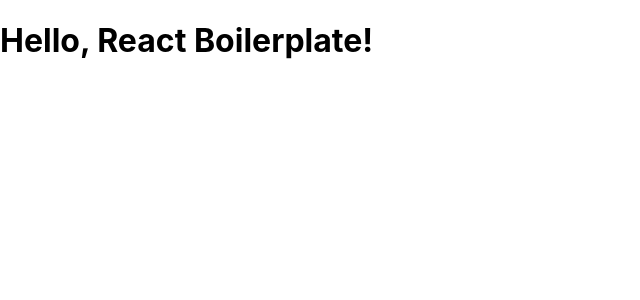
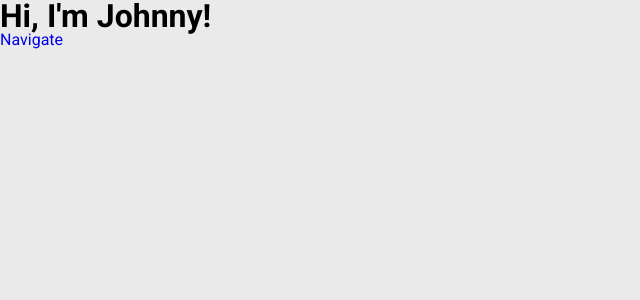
Before and after one commit to JohnnyLeek1/Johnnyleek.dev, a React (Create React App) app: page / in a window 1280 px wide. Shown: the top 300 px of the page, without its empty margins (0-640 px from the left). Built offline with nearby package versions, Linux system fonts and the light colour scheme.

Commit message:
404 Page

```diff
--- a/src/components/404.jsx
+++ b/src/components/404.jsx
@@ -1,5 +1,20 @@
-import React from 'react';
+import React, { useContext, useEffect } from 'react';
+import { NavLink } from 'react-router-dom';
+import { TransitionContext } from './TransitionScreen';
+import '../styles/pages/Page404.scss';
 
 export default function Page404() {
-  return <h1>Page not found.</h1>;
+  const { onLoad } = useContext(TransitionContext);
+
+  useEffect(() => onLoad(), []);
+
+  return (
+    <div className="flex-center full-height">
+      <div id="page-404">
+          <h1>404.</h1>
+          <h3>That page cannot be found.</h3>
+          <NavLink to='/'>Go back?</NavLink>
+      </div>
+    </div>
+  );
 }
--- a/src/components/TransitionScreen.jsx
+++ b/src/components/TransitionScreen.jsx
@@ -2,7 +2,9 @@ import React, { useState, useEffect } from 'react';
 import PropTypes from 'prop-types';
 
 import LoadingIcon from './LoadingIcon';
+import HomePage from '../pages/HomePage';
 import TestComponent from './TestComponent';
+import Page404 from './404';
 
 import { generateRandomColor, getForegroundColor } from '../utils';
 import { TRANSITION_ANIM_DURATION } from '../consts';
@@ -19,17 +21,26 @@ export default function TransitionScreen({ toLoad }) {
     const [barColor] = useState(generateRandomColor());
 
     useEffect(() => {
+        console.log('loading screen becoming active');
+        console.log('loading', toLoad);
         // Wait until component is mounted before setting to active (for CSS transition)
         setActive(true);
 
         // Wait until screen is covered before rendering next component
         setTimeout(() => { setStartLoad(true) }, TRANSITION_ANIM_DURATION * 1000);
+
+        return () => console.log('component gone');
     }, []);
 
     const getComponent = () => {
         switch(toLoad) {
+            case 'Home':
+                return <HomePage />
             case 'Test':
                 return <TestComponent shouldWait={true}/>
+            case '404':
+            default:
+                return <Page404/>
         }
     }
 
@@ -48,7 +59,9 @@ export default function TransitionScreen({ toLoad }) {
             <TransitionContext.Provider
                 value={ { onLoad: () => setActive(false) } }
             >
-                {startLoad ? getComponent() : undefined}
+                <div id="page-container">
+                    {startLoad ? getComponent() : undefined}
+                </div>
             </TransitionContext.Provider>
         </>
     );
--- a/src/pages/App.js
+++ b/src/pages/App.js
@@ -1,12 +1,11 @@
 import React from 'react';
-import '../styles/app.scss';
+import PropTypes from 'prop-types';
+
 import { BrowserRouter, HashRouter, Switch, Route } from 'react-router-dom';
 
-import Hello from '../components/Hello';
-import Page404 from '../components/404';
 import { BASENAME, IS_PROJECT_PAGE } from '../consts';
-import PropTypes from 'prop-types';
 import TransitionScreen from '../components/TransitionScreen';
+import '../styles/app.scss';
 
 const Router = ({ children }) => {
   return IS_PROJECT_PAGE ? (
@@ -20,11 +19,15 @@ function App() {
   return (
     <Router>
       <Switch>
-        <Route path="/test-routing">
+        <Route path='/test-routing' key='test-route'>
           <TransitionScreen toLoad='Test' />
         </Route>
-        <Route path="/" exact component={Hello} />
-        <Route path="/" component={Page404} />
+        <Route path='/' exact key='home-route'>
+          <TransitionScreen toLoad='Home' />
+        </Route>
+        <Route path='/'>
+          <TransitionScreen toLoad='404' />
+        </Route>
       </Switch>
     </Router>
   );
--- /dev/null
+++ b/src/pages/HomePage.jsx
@@ -0,0 +1,18 @@
+import React, { useContext, useEffect } from 'react';
+import { TransitionContext } from '../components/TransitionScreen';
+import { NavLink } from 'react-router-dom';
+
+export default function HomePage() {
+    const { onLoad } = useContext(TransitionContext);
+
+    useEffect(() => {
+        onLoad();
+    }, []);
+
+    return (
+        <div id="home">
+            <h1>Hi, I&apos;m Johnny!</h1>
+            <NavLink to='/test-routing'>Navigate</NavLink>
+        </div>
+    );
+}
--- /dev/null
+++ b/src/styles/_fonts.scss
@@ -0,0 +1,7 @@
+/*
+    Import all fonts & declare global font variables here
+*/
+
+@import url('https://fonts.googleapis.com/css2?family=Roboto:wght@100;300;400;700&display=swap');
+
+$font-primary: 'Roboto', sans-serif;
--- /dev/null
+++ b/src/styles/_variables.scss
@@ -0,0 +1,10 @@
+$background-primary: #eaeaea;
+$background-secondary: #eee;
+
+$dark-primary: #252a34;
+
+$accent-primary: #ff2e63;
+$accent-secondary: #08d9d6;
+$accent-3: #ffc82e;
+
+$shadow: rgba(0, 0, 0, 0.35) 0 5px 15px;
--- a/src/styles/app.scss
+++ b/src/styles/app.scss
@@ -1 +1,113 @@
+@import 'fonts';
+@import 'variables';
 @import './components/TransitionScreen';
+
+#page-container {
+    min-width: 100vw;
+    min-height: 100vh;
+}
+
+.flex-center {
+    display: flex;
+    align-items: center;
+    justify-content: center;
+}
+
+.full-height {
+    min-height: 100vh;
+}
+
+// CSS Reset & Initialization
+*,
+*::before,
+*::after {
+	box-sizing: border-box;
+}
+
+html,
+body,
+div,
+span,
+object,
+iframe,
+main,
+canvas,
+embed,
+footer,
+header,
+nav,
+section,
+video {
+	border: 0;
+	font: inherit;
+	font-size: 100%;
+	-webkit-font-smoothing: antialiased;
+	margin: 0;
+	padding: 0;
+	text-rendering: optimizeLegibility;
+	text-size-adjust: none;
+	vertical-align: baseline;
+}
+
+footer,
+header,
+nav,
+section,
+main {
+	display: block;
+}
+
+body {
+	background: linear-gradient(45deg, $background-primary 0%, #fff 100%);
+
+	font-family: $font-primary;
+	height: 100vh;
+	line-height: 1;
+
+	width: 100vw;
+}
+
+ol,
+ul {
+	list-style: none;
+}
+
+blockquote,
+q {
+	quotes: none;
+}
+
+blockquote::before,
+blockquote::after,
+q::before,
+q::after {
+	content: '';
+	content: none;
+}
+
+table {
+	border-collapse: collapse;
+	border-spacing: 0;
+}
+
+input {
+	appearance: none;
+	border-radius: 0;
+}
+
+a {
+	text-decoration: none;
+}
+
+h1, h2, h3, h4, h5, h6 {
+    margin: 0;
+}
+
+#root {
+	height: 100vh;
+	min-height: 100vh;
+	min-width: 100vw;
+	width: 100vw;
+
+    background-color: $background-primary;
+}
--- /dev/null
+++ b/src/styles/pages/Page404.scss
@@ -0,0 +1,24 @@
+@import '../variables';
+
+#page-404 {
+    h1 {
+		font-size: 5rem;
+		font-weight: 200;
+	}
+
+    h3 {
+        margin: 0.5rem 0;
+    }
+
+	a {
+		color: $accent-secondary;
+		font-size: 1.2rem;
+
+		text-decoration: underline;
+		transition: all .2s;
+
+		&:hover {
+			color: $accent-primary;
+		}
+	}
+}
```
Also changed, not shown: src/styles/pages/HomePage.scss (added).
